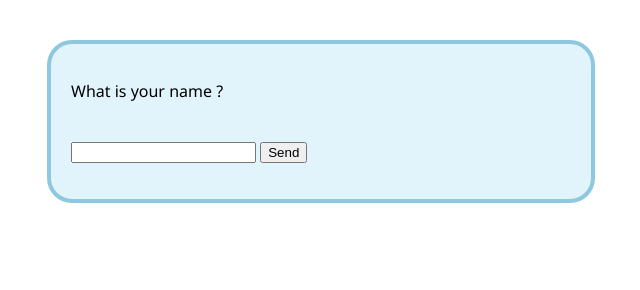
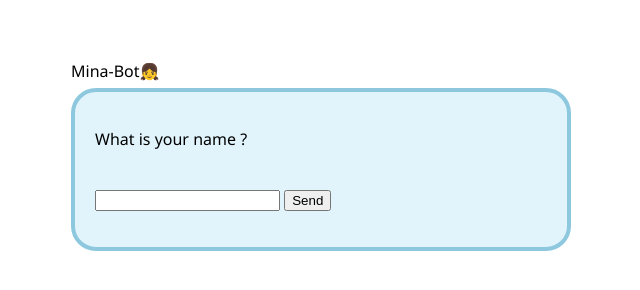
Before and after one commit to DovanRai/dovanrai.github.io, a plain HTML site: page chatbot.html in a window 1280 px wide. Shown: the whole page, without its empty margins (319-959 px from the left). Drawn offline with Linux system fonts and the light colour scheme.

Commit message:
Add files via upload

```diff
--- a/chatbot.html
+++ b/chatbot.html
@@ -3,10 +3,12 @@
 <html>
 <body>
 
-   <div style="margin-left: auto; margin-right: auto; margin-top: 40px;
-   padding: 20px; border: 4px solid #8ec8df; border-radius: 25px;
-   width: 500px;   background-color: #E1F4FB;
-   font-size: 16px; font-family:'Segoe UI', sans-serif;">
+    <div style="margin-left: auto; margin-right: auto; margin-top: 40px;
+    padding: 20px; width: 500px; font-size: 16px; font-family:'Segoe UI', sans-serif;">
+    Mina-Bot👧
+
+   <div style=" margin-top:6px; padding: 20px; background-color: #E1F4FB;
+   border: 4px solid #8ec8df; border-radius: 25px;">
 
     <form name="chatForm">
         <p id="botSays">What is your name ? </p>
@@ -15,6 +17,7 @@
         <input type="button" value="Send" onClick="displayFeedback(this.form)">
 
     </form>
+   </div>
    </div>
 
 <script>
```
